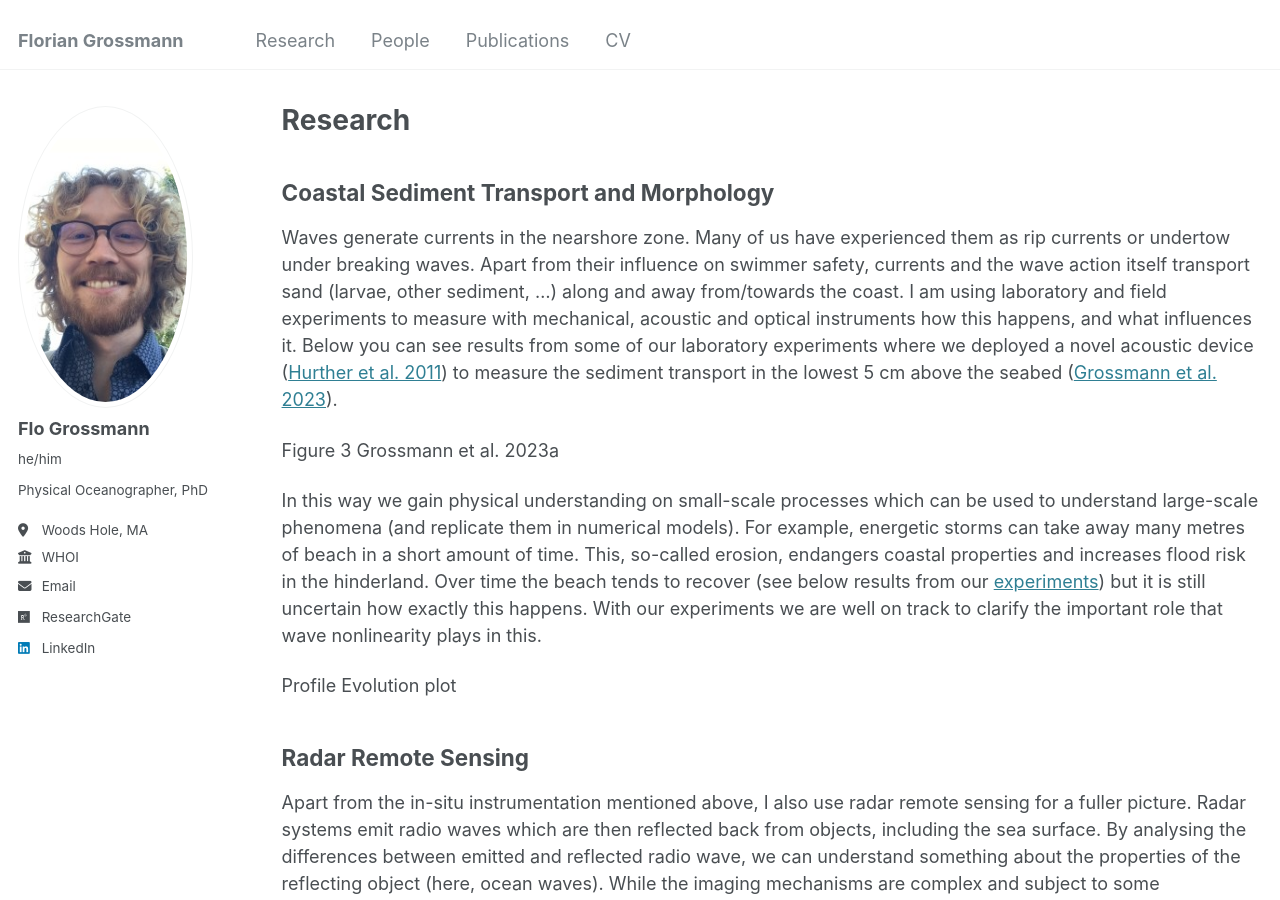
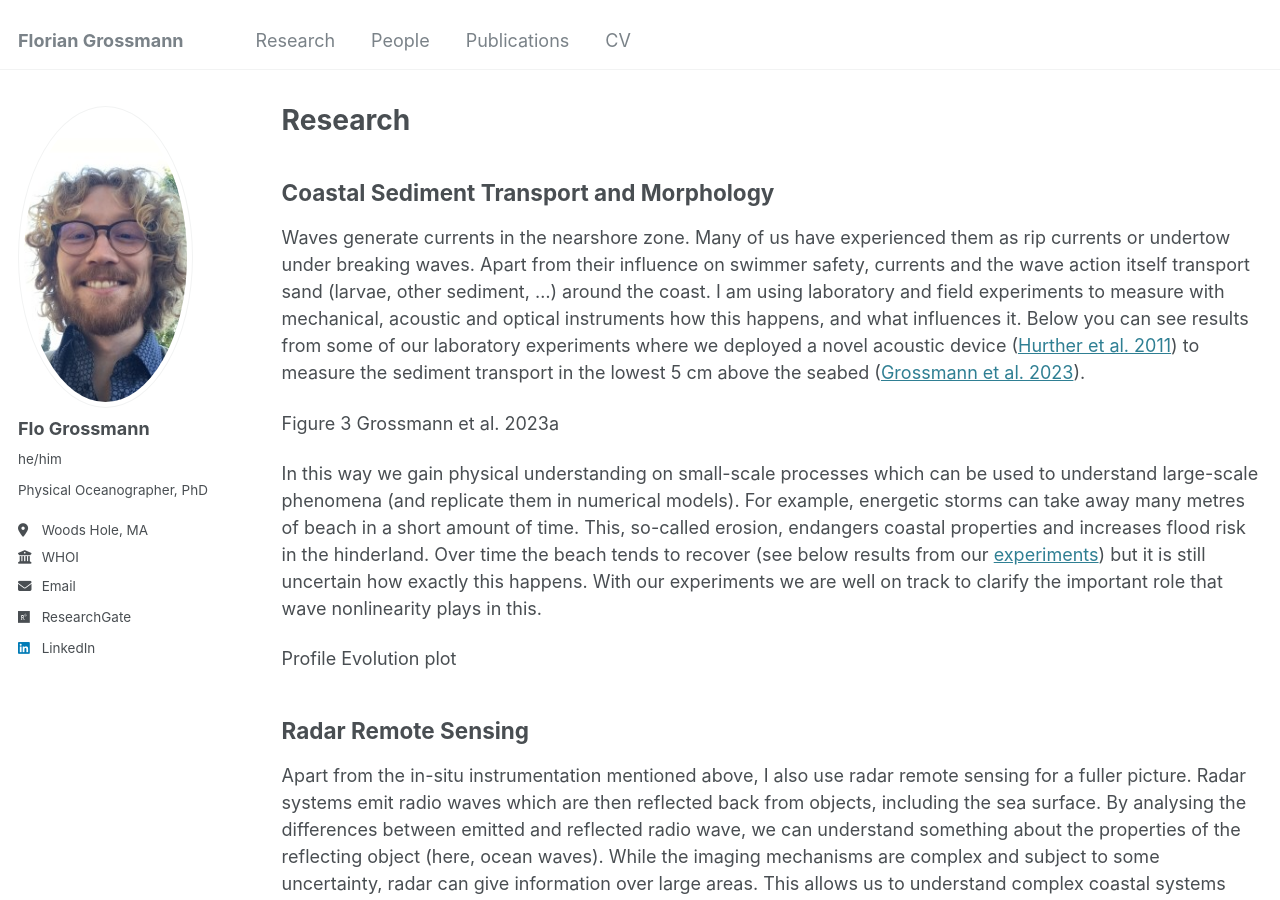
Before and after one commit to FlorianGrossmann/FlorianGrossmann.github.io, a Jekyll site: the page built from _pages/research.md, in a window 1280 px wide and 900 px high. Built offline with Jekyll 4.4.1, drawn with Linux system fonts in a browser that asks for light colours.

Commit message:
Update research.md

```diff
--- a/_pages/research.md
+++ b/_pages/research.md
@@ -10,7 +10,7 @@ author_profile: true
 
 Coastal Sediment Transport and Morphology
 ------
-Waves generate currents in the nearshore zone. Many of us have experienced them as rip currents or undertow under breaking waves. Apart from their influence on swimmer safety, currents and the wave action itself transport sand (larvae, other sediment, ...) along and away from/towards the coast. I am using laboratory and field experiments to measure with mechanical, acoustic and optical instruments how this happens, and what influences it. Below you can see results from some of our laboratory experiments where we deployed a novel acoustic device ([Hurther et al. 2011](http://dx.doi.org/10.1016/j.coastaleng.2011.01.006)) to measure the sediment transport in the lowest 5 cm above the seabed ([Grossmann et al. 2023](https://doi.org/10.1029/2022JC018998)).
+Waves generate currents in the nearshore zone. Many of us have experienced them as rip currents or undertow under breaking waves. Apart from their influence on swimmer safety, currents and the wave action itself transport sand (larvae, other sediment, ...) around the coast. I am using laboratory and field experiments to measure with mechanical, acoustic and optical instruments how this happens, and what influences it. Below you can see results from some of our laboratory experiments where we deployed a novel acoustic device ([Hurther et al. 2011](http://dx.doi.org/10.1016/j.coastaleng.2011.01.006)) to measure the sediment transport in the lowest 5 cm above the seabed ([Grossmann et al. 2023](https://doi.org/10.1029/2022JC018998)).
 
 Figure 3 Grossmann et al. 2023a
 
```
